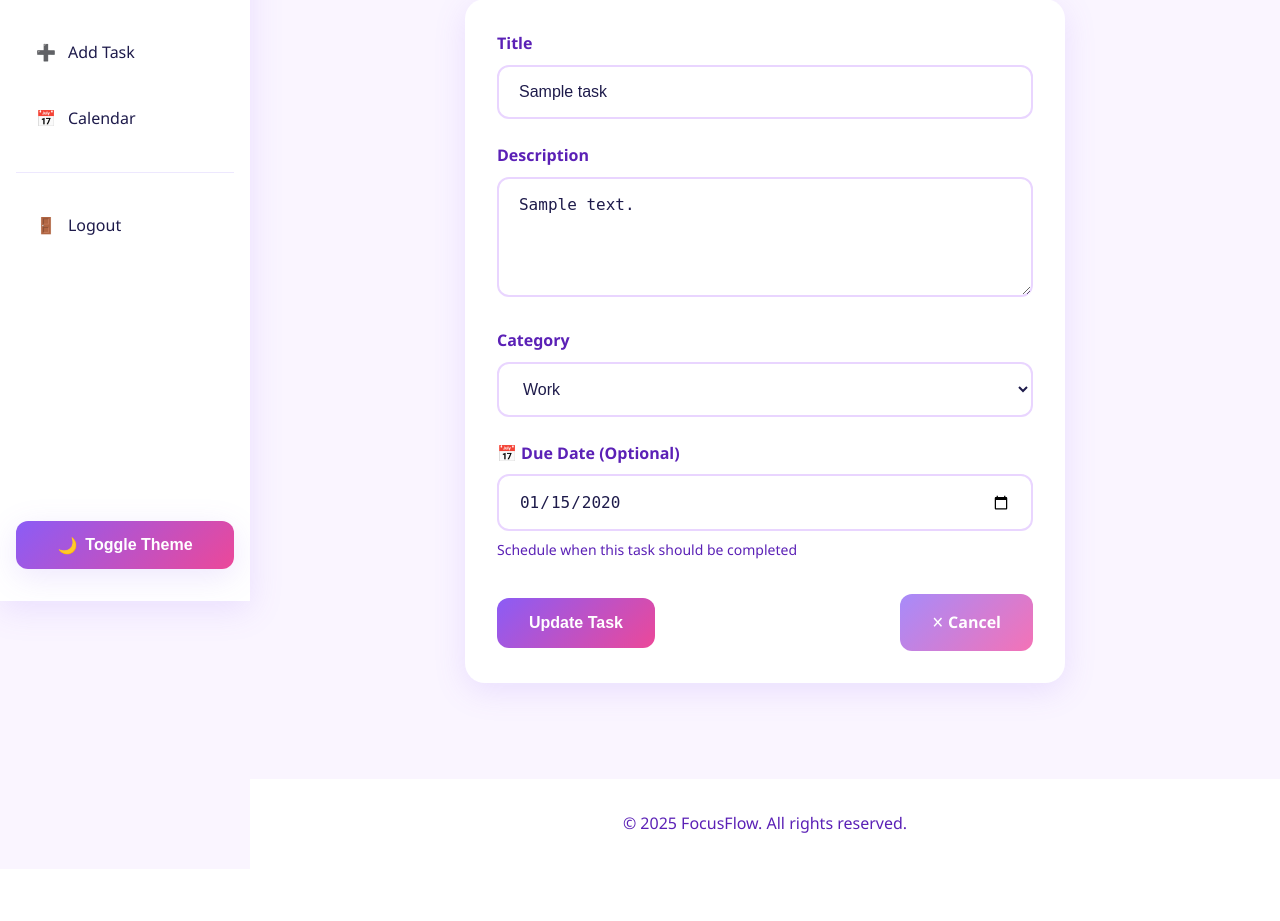
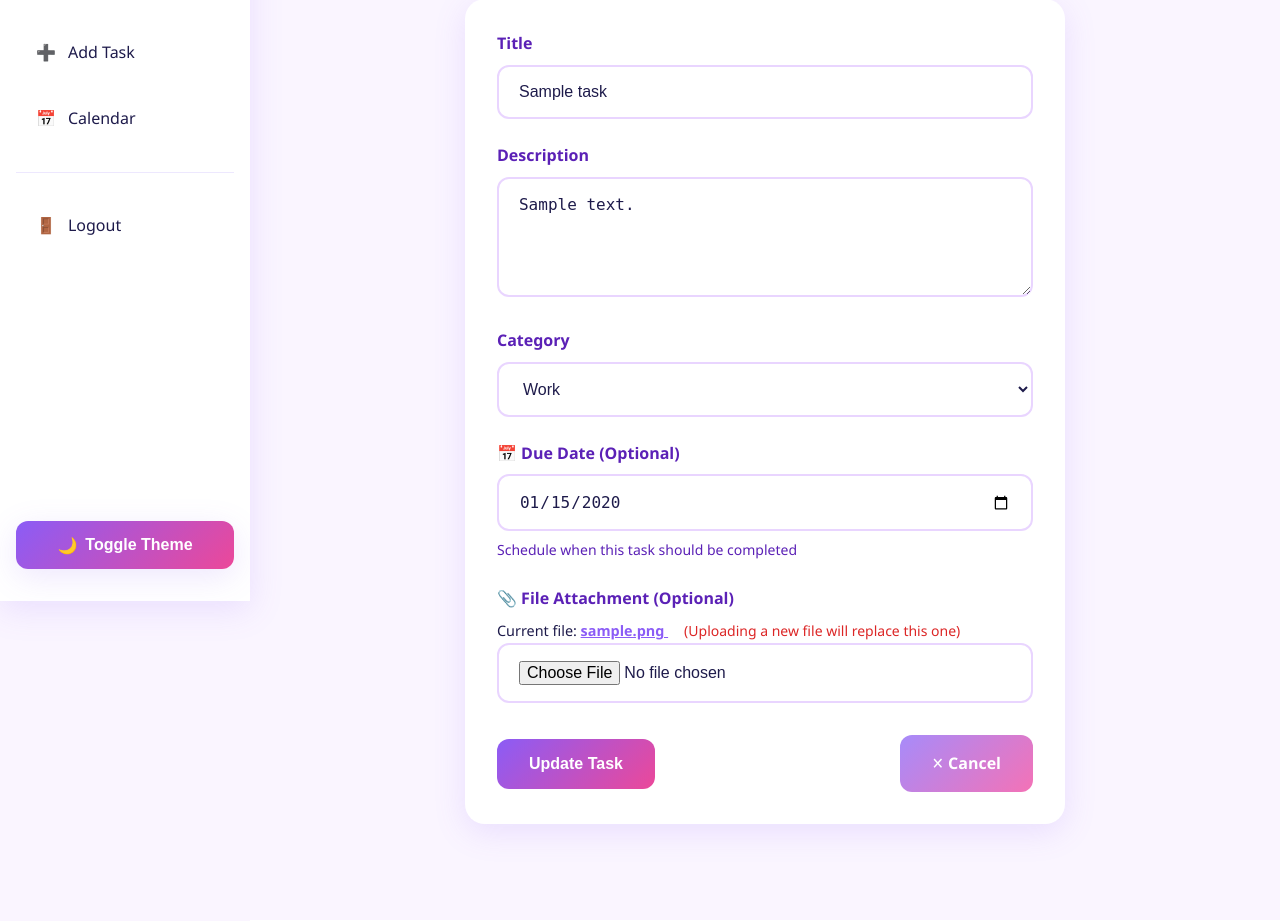
Before and after one commit to Naomi-Liboke/To-Do-Web-App, a Django app: page /edit/1/ in a window 1280 px wide. Shown: the part 199-1120 px from the top of the page. Before the commit the page ends 1032 px from the top, so only its background shows below. Run offline with Django 5.2, Linux system fonts and the light colour scheme; a user stored in the database is signed in; tables that the repository leaves empty hold one stand-in row (values such as "Sample post").

Commit message:
Added file attachment feature to tasks

```diff
--- a/to_do_project/blog_project/settings.py
+++ b/to_do_project/blog_project/settings.py
@@ -133,3 +133,8 @@
 LOGIN_URL = '/login/'
 LOGIN_REDIRECT_URL = '/'
 LOGOUT_REDIRECT_URL = '/login/'
+
+BASE_DIR = os.path.dirname(os.path.dirname(os.path.abspath(__file__)))
+
+MEDIA_URL = '/media/'
+MEDIA_ROOT = os.path.join(BASE_DIR, 'media')
--- a/to_do_project/blog_project/urls.py
+++ b/to_do_project/blog_project/urls.py
@@ -1,7 +1,15 @@
 from django.contrib import admin
 from django.urls import path, include
+# Import settings and static for media handling
+from django.conf import settings
+from django.conf.urls.static import static
 
 urlpatterns = [
     path('admin/', admin.site.urls),
-    path('', include('to_do_app.urls')),  # This line is crucial!
+    # Include your app's URLs
+    path('', include('to_do_app.urls')),
 ]
+
+# **Add this block at the end of your project's urls.py**
+if settings.DEBUG:
+    urlpatterns += static(settings.MEDIA_URL, document_root=settings.MEDIA_ROOT)
--- a/to_do_project/to_do_app/models.py
+++ b/to_do_project/to_do_app/models.py
@@ -28,6 +28,14 @@
     # Timestamps
     created_at = models.DateTimeField(auto_now_add=True)
     updated_at = models.DateTimeField(auto_now=True)
+
+    # New Field for File Attachment
+    # 'upload_to' specifies a subdirectory within your MEDIA_ROOT
+    attachment = models.FileField(
+        upload_to='task_attachments/',
+        null=True,
+        blank=True
+    )
 
     # String representation
     def __str__(self):
--- a/to_do_project/to_do_app/templates/to_do_app/edit_task.html
+++ b/to_do_project/to_do_app/templates/to_do_app/edit_task.html
@@ -4,7 +4,7 @@
 <h1 class="page-title">Edit Task</h1>
 
 <div class="card" style="max-width: 600px; margin: 0 auto;">
-    <form method="post">
+    <form method="post" enctype="multipart/form-data">
         {% csrf_token %}
         <div class="form-group">
             <label for="title"> Title</label>
@@ -36,9 +36,33 @@
                 Schedule when this task should be completed
             </small>
         </div>
+
+        <div class="form-group">
+            <label for="attachment">📎 File Attachment (Optional)</label>
+
+            {% if task.attachment %}
+            <p style="margin-top: 0.5rem; font-size: 0.9rem; color: var(--text-color);">
+                Current file:
+                <a href="{{ task.attachment.url }}" target="_blank" style="color: var(--primary-color); font-weight: 600;">
+                    {{ task.attachment.name|default:"View File" }}
+                </a>
+                <span style="color: var(--danger-color); font-size: 0.875rem; margin-left: 1rem;">(Uploading a new file will replace this one)</span>
+            </p>
+            {% else %}
+            <p style="margin-top: 0.5rem; font-size: 0.9rem; color: var(--text-light);">No file currently attached.</p>
+            {% endif %}
+
+            <input
+                type="file"
+                id="attachment"
+                name="attachment"
+                class="form-control"
+            >
+        </div>
+
         <div class="d-flex justify-between" style="display: flex; justify-content: space-between; align-items: center; gap: 1rem; margin-top: 2rem;">
             <button type="submit" class="btn btn-primary" style="display: inline-flex; align-items: center; gap: 0.5rem;">
-                 Update Task
+                Update Task
             </button>
             <a href="{% url 'task_list' %}" class="btn btn-secondary" style="display: inline-flex; align-items: center; gap: 0.5rem; text-decoration: none;">
                 ✕ Cancel
--- a/to_do_project/to_do_app/views.py
+++ b/to_do_project/to_do_app/views.py
@@ -116,7 +116,10 @@
         title = request.POST.get('title')
         description = request.POST.get('description')
         category = request.POST.get('category')
-        due_date = request.POST.get('due_date')  # Get due date from form
+        due_date = request.POST.get('due_date')
+
+        # New: Retrieve the uploaded file from request.FILES
+        attachment = request.FILES.get('attachment') # Correctly retrieve the file
 
         if title:  # Basic validation
             Task.objects.create(
@@ -124,7 +127,8 @@
                 title=title,
                 description=description,
                 category=category,
-                due_date=due_date if due_date else None  # Add due date
+                due_date=due_date if due_date else None,
+                attachment=attachment # Pass the file object to the model
             )
             messages.success(request, 'Task added successfully!')
             return redirect('task_list')
@@ -142,7 +146,17 @@
         task.title = request.POST.get('title')
         task.description = request.POST.get('description')
         task.category = request.POST.get('category')
-        task.due_date = request.POST.get('due_date') if request.POST.get('due_date') else None  # Update due date
+        task.due_date = request.POST.get('due_date') if request.POST.get('due_date') else None
+
+        # Handle file upload/replacement
+        if 'attachment' in request.FILES:
+            # New file uploaded: update the attachment
+            task.attachment = request.FILES['attachment']
+        # Note: To remove an existing file, you would typically need an extra checkbox
+        # or button in the template that signals the intention to clear the field.
+        # Without that, if the user submits the form without selecting a file,
+        # the existing task.attachment value is preserved (due to not explicitly being set to None).
+
         task.save()
 
         messages.success(request, 'Task updated successfully!')
```
Also changed, not shown: to_do_project/to_do_app/templates/to_do_app/add_task.html (+15 -1 lines), to_do_project/to_do_app/migrations/0003_task_attachment.py (added).
